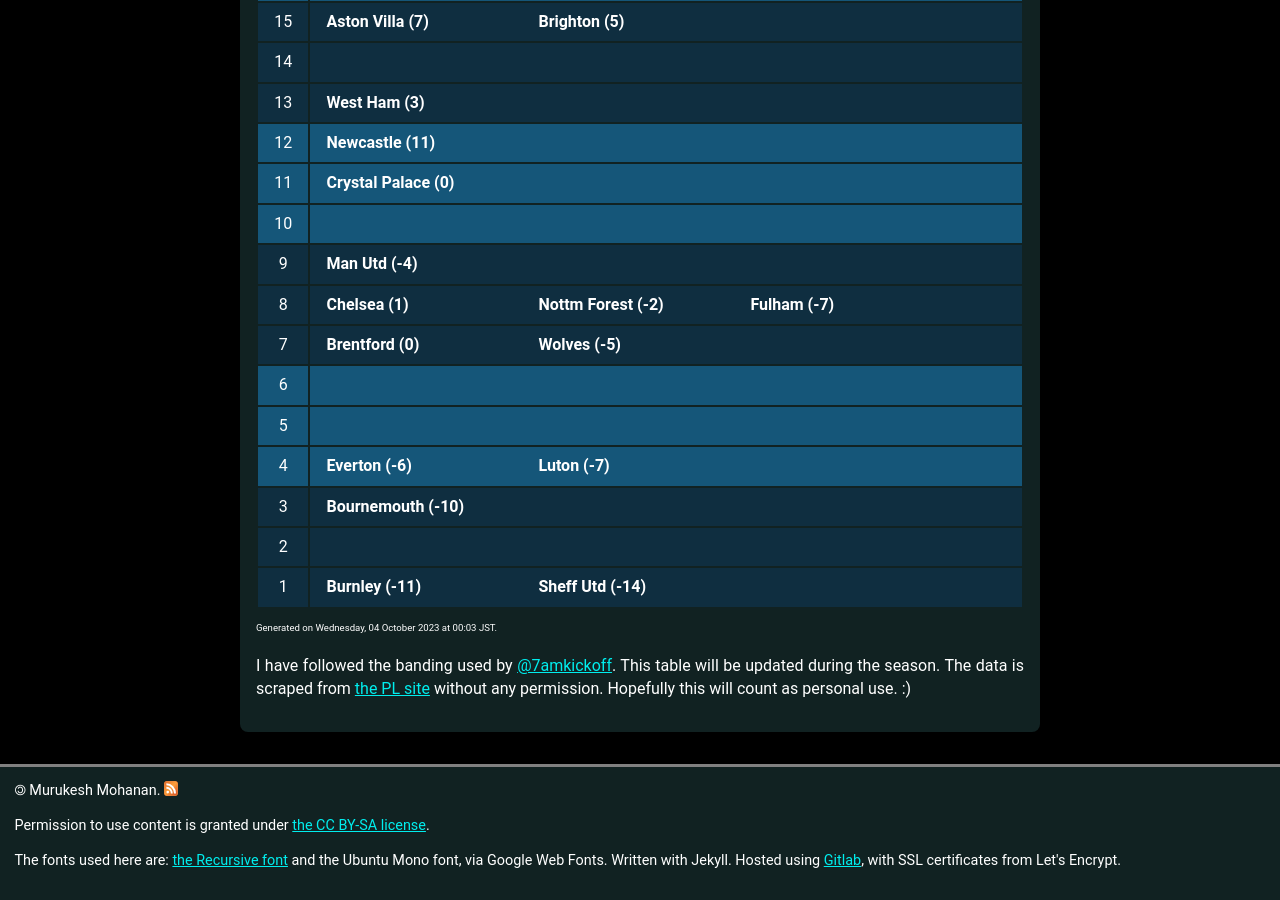
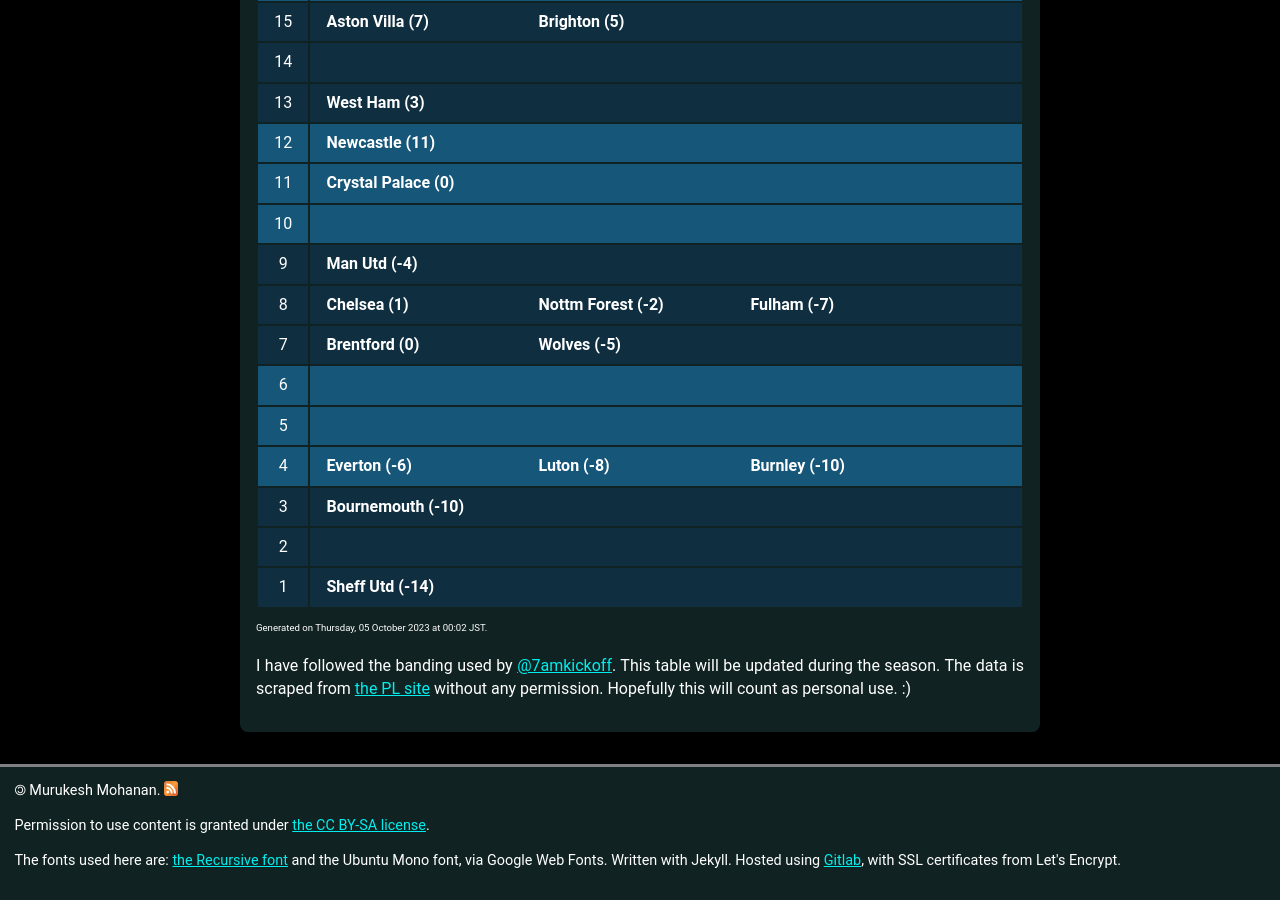
Before and after one commit to muru/muru.github.io, a Jekyll site: the page built from resources.md, in a window 1280 px wide and 900 px high, scrolled down 1604 px. Built offline with Jekyll 4.4.1, drawn with Linux system fonts in a browser that asks for light colours; some web fonts are replaced.

Commit message:
updated cann-table: Thu  5 Oct 00:02:38 JST 2023

```diff
--- a/cann-table.html
+++ b/cann-table.html
@@ -89,7 +89,8 @@
 		<td class="cann-point"> 4 </td>
 		<td class="cann-clubs">
 			<span class="club-name"> Everton (-6) </span>
-			<span class="club-name"> Luton (-7) </span>
+			<span class="club-name"> Luton (-8) </span>
+			<span class="club-name"> Burnley (-10) </span>
 		</td>
  	</tr>
 	<tr class="cann-row-2">
@@ -106,9 +107,8 @@
 	<tr class="cann-row-2">
 		<td class="cann-point"> 1 </td>
 		<td class="cann-clubs">
-			<span class="club-name"> Burnley (-11) </span>
 			<span class="club-name"> Sheff Utd (-14) </span>
 		</td>
  	</tr>
 </table>
-<span id="cann-gen-note"> Generated on  Wednesday, 04 October 2023 at 00:03 JST. </span>
+<span id="cann-gen-note"> Generated on  Thursday, 05 October 2023 at 00:02 JST. </span>
```
